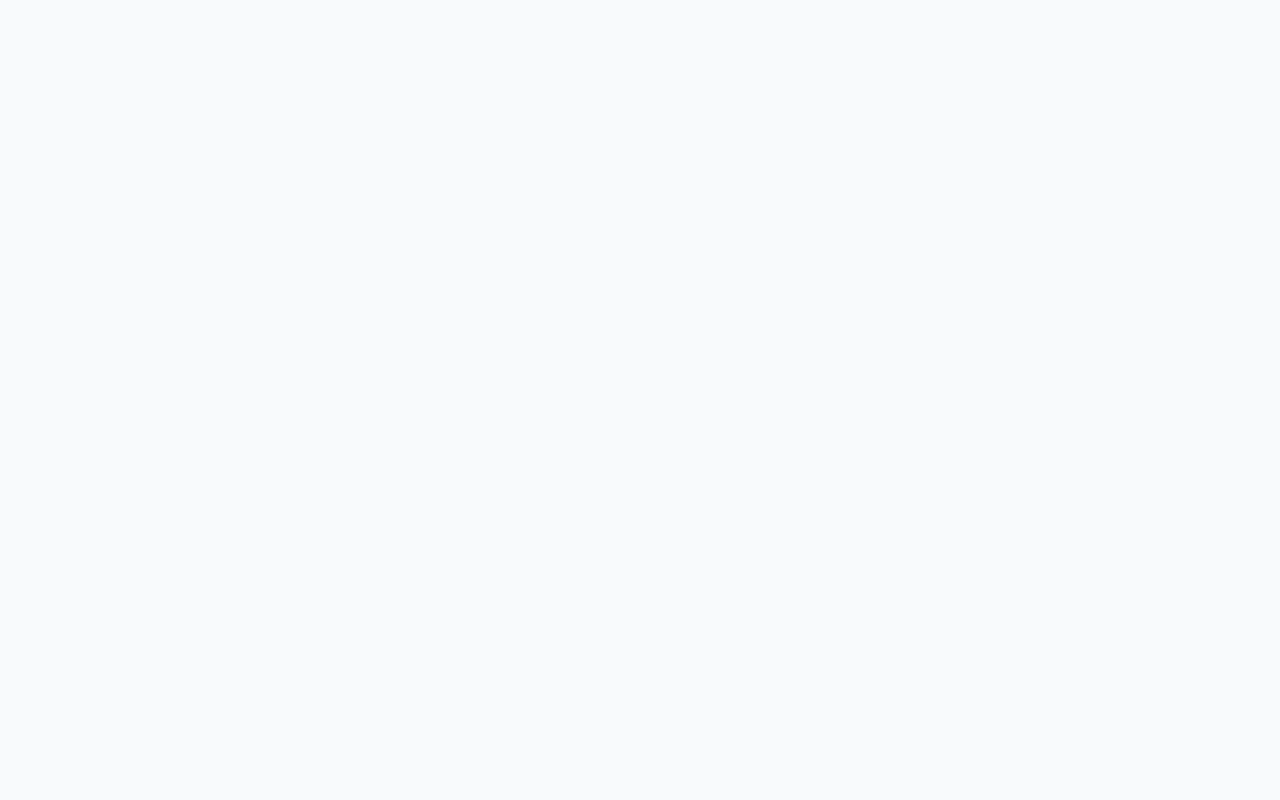
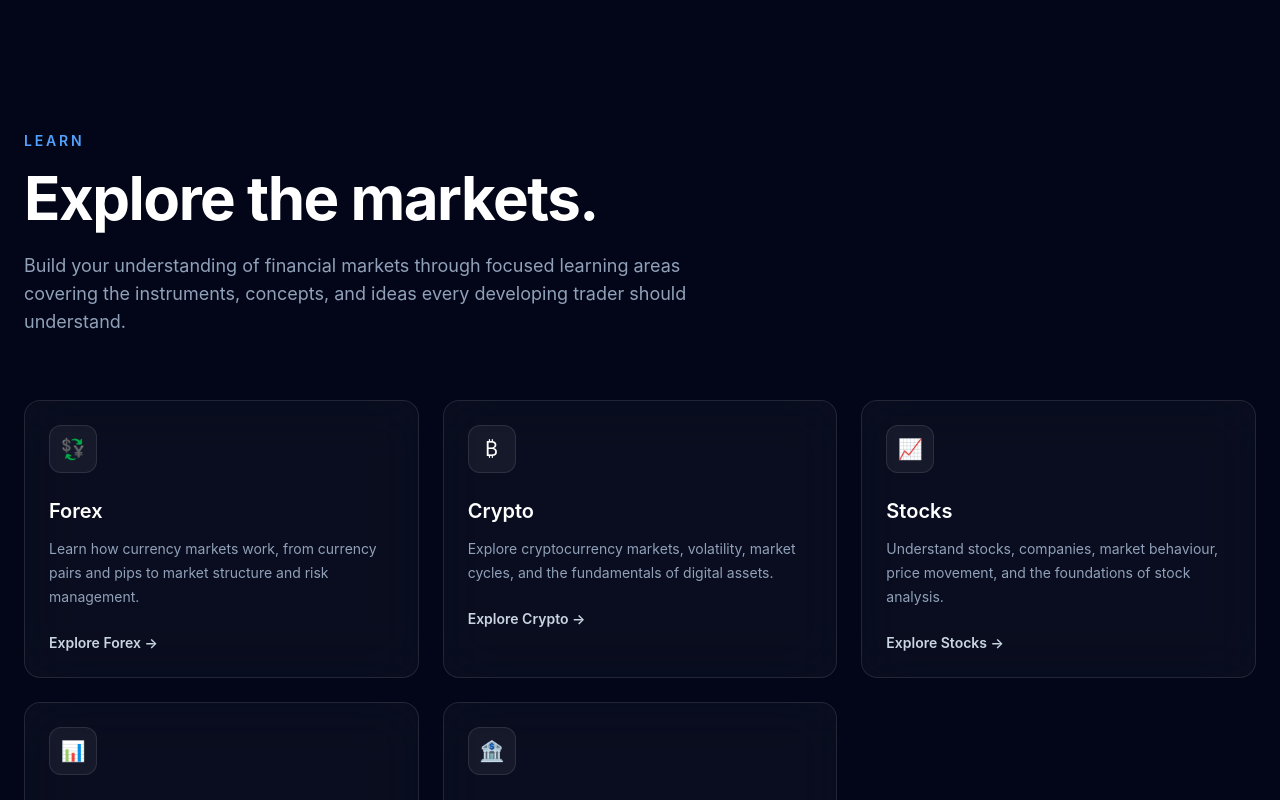
Before and after one commit to MyStack001/pipsoul-traders-university, a React (Vite) app: page /learn in a window 1280 px wide. Before the commit this address had no page. Shown: the top 800 px of the page. Built offline with nearby package versions, Linux system fonts and the light colour scheme.

Commit message:
Add PTU Learn library

```diff
--- a/src/App.tsx
+++ b/src/App.tsx
@@ -3,12 +3,14 @@ import Home from "./pages/Home";
 import CoursesPage from "./pages/CoursesPage";
 import CoursePage from "./pages/CoursePage";
 import LessonPage from "./pages/LessonPage";
+import LearnPage from "./pages/LearnPage";
 
 function App() {
   return (
     <BrowserRouter>
       <Routes>
         <Route path="/" element={<Home />} />
+        <Route path="/learn" element={<LearnPage />} />
 
         <Route path="/courses" element={<CoursesPage />} />
 
--- a/src/components/Navbar.tsx
+++ b/src/components/Navbar.tsx
@@ -1,10 +1,13 @@
+import { Link } from "react-router-dom";
 import { Menu, X } from "lucide-react";
 import { useState } from "react";
 
 const navLinks = [
-  { label: "Courses", href: "#courses" },
-  { label: "Roadmap", href: "#roadmap" },
-  { label: "Mentorship", href: "#mentorship" },
+  { label: "Learn", href: "/learn" },
+  { label: "Courses", href: "/courses" },
+  { label: "Glossary", href: "/glossary" },
+  { label: "Resources", href: "/resources" },
+  { label: "Mentorship", href: "/mentorship" },
 ];
 
 function Navbar() {
@@ -14,7 +17,11 @@ function Navbar() {
     <header className="fixed inset-x-0 top-0 z-50 border-b border-white/10 bg-slate-950/80 backdrop-blur-xl">
       <div className="mx-auto flex h-20 max-w-7xl items-center justify-between px-4 sm:px-6">
         {/* Brand */}
-        <a href="#" className="group flex min-w-0 items-center gap-2 sm:gap-3">
+        <Link
+          to="/"
+          onClick={() => setMobileOpen(false)}
+          className="group flex min-w-0 items-center gap-2 sm:gap-3"
+        >
           <img
             src="/Logo.png"
             alt="Pipsoul"
@@ -30,29 +37,29 @@ function Navbar() {
               Learn. Trade. Grow.
             </p>
           </div>
-        </a>
+        </Link>
 
         {/* Desktop Navigation */}
         <nav className="hidden items-center gap-8 md:flex">
           {navLinks.map((link) => (
-            <a
+            <Link
               key={link.label}
-              href={link.href}
+              to={link.href}
               className="text-sm font-medium text-slate-400 transition hover:text-white"
             >
               {link.label}
-            </a>
+            </Link>
           ))}
         </nav>
 
         {/* Desktop CTA */}
         <div className="hidden justify-self-end md:block">
-          <a
-            href="#courses"
+          <Link
+            to="/courses"
             className="rounded-xl bg-white px-5 py-2.5 text-sm font-semibold text-slate-950 transition hover:bg-slate-200"
           >
             Start Learning
-          </a>
+          </Link>
         </div>
 
         {/* Mobile Menu Button */}
@@ -71,23 +78,23 @@ function Navbar() {
         <div className="border-t border-white/10 bg-slate-950/95 px-6 py-5 backdrop-blur-xl md:hidden">
           <nav className="flex flex-col gap-4">
             {navLinks.map((link) => (
-              <a
+              <Link
                 key={link.label}
-                href={link.href}
+                to={link.href}
                 onClick={() => setMobileOpen(false)}
                 className="rounded-lg px-3 py-2 text-sm font-medium text-slate-300 transition hover:bg-white/5 hover:text-white"
               >
                 {link.label}
-              </a>
+              </Link>
             ))}
 
-            <a
-              href="#courses"
+            <Link
+              to="/courses"
               onClick={() => setMobileOpen(false)}
               className="mt-2 rounded-xl bg-white px-5 py-3 text-center text-sm font-semibold text-slate-950"
             >
               Start Learning
-            </a>
+            </Link>
           </nav>
         </div>
       )}
--- /dev/null
+++ b/src/pages/LearnPage.tsx
@@ -0,0 +1,118 @@
+import { Link } from "react-router-dom";
+
+type LearningArea = {
+  id: string;
+  title: string;
+  description: string;
+  icon: string;
+};
+
+const learningAreas: LearningArea[] = [
+  {
+    id: "forex",
+    title: "Forex",
+    description:
+      "Learn how currency markets work, from currency pairs and pips to market structure and risk management.",
+    icon: "💱",
+  },
+  {
+    id: "crypto",
+    title: "Crypto",
+    description:
+      "Explore cryptocurrency markets, volatility, market cycles, and the fundamentals of digital assets.",
+    icon: "₿",
+  },
+  {
+    id: "stocks",
+    title: "Stocks",
+    description:
+      "Understand stocks, companies, market behaviour, price movement, and the foundations of stock analysis.",
+    icon: "📈",
+  },
+  {
+    id: "indices",
+    title: "Indices",
+    description:
+      "Learn what market indices represent and how major indices are used to understand broader market conditions.",
+    icon: "📊",
+  },
+  {
+    id: "finance",
+    title: "Finance",
+    description:
+      "Build an understanding of financial markets, economics, interest rates, inflation, and market participants.",
+    icon: "🏦",
+  },
+];
+
+function LearnPage() {
+  return (
+    <div className="min-h-screen bg-slate-950 text-white">
+      <main className="mx-auto max-w-7xl px-6 py-24 sm:py-32">
+        {/* Hero */}
+        <div className="max-w-3xl">
+          <span className="text-sm font-semibold uppercase tracking-[0.2em] text-blue-400">
+            Learn
+          </span>
+
+          <h1 className="mt-4 text-4xl font-bold tracking-tight sm:text-5xl lg:text-6xl">
+            Explore the markets.
+          </h1>
+
+          <p className="mt-6 max-w-2xl text-base leading-7 text-slate-400 sm:text-lg">
+            Build your understanding of financial markets through focused
+            learning areas covering the instruments, concepts, and ideas every
+            developing trader should understand.
+          </p>
+        </div>
+
+        {/* Learning Areas */}
+        <section className="mt-16">
+          <div className="grid gap-6 sm:grid-cols-2 lg:grid-cols-3">
+            {learningAreas.map((area) => (
+              <Link
+                key={area.id}
+                to={`/learn/${area.id}`}
+                className="
+                  group
+                  rounded-2xl
+                  border
+                  border-white/10
+                  bg-white/[0.03]
+                  p-6
+                  backdrop-blur-xl
+                  transition
+                  duration-300
+                  hover:-translate-y-1
+                  hover:border-white/20
+                  hover:bg-white/[0.05]
+                "
+              >
+                {/* Icon */}
+                <div className="flex h-12 w-12 items-center justify-center rounded-xl border border-white/10 bg-white/5 text-xl">
+                  {area.icon}
+                </div>
+
+                {/* Content */}
+                <h2 className="mt-6 text-xl font-semibold text-white">
+                  {area.title}
+                </h2>
+
+                <p className="mt-3 text-sm leading-6 text-slate-400">
+                  {area.description}
+                </p>
+
+                {/* Explore */}
+                <div className="mt-6 text-sm font-semibold text-slate-300 transition group-hover:text-white">
+                  Explore {area.title} →
+                </div>
+              </Link>
+            ))}
+          </div>
+        </section>
+      </main>
+    </div>
+  );
+}
+
+export default LearnPage;
```
